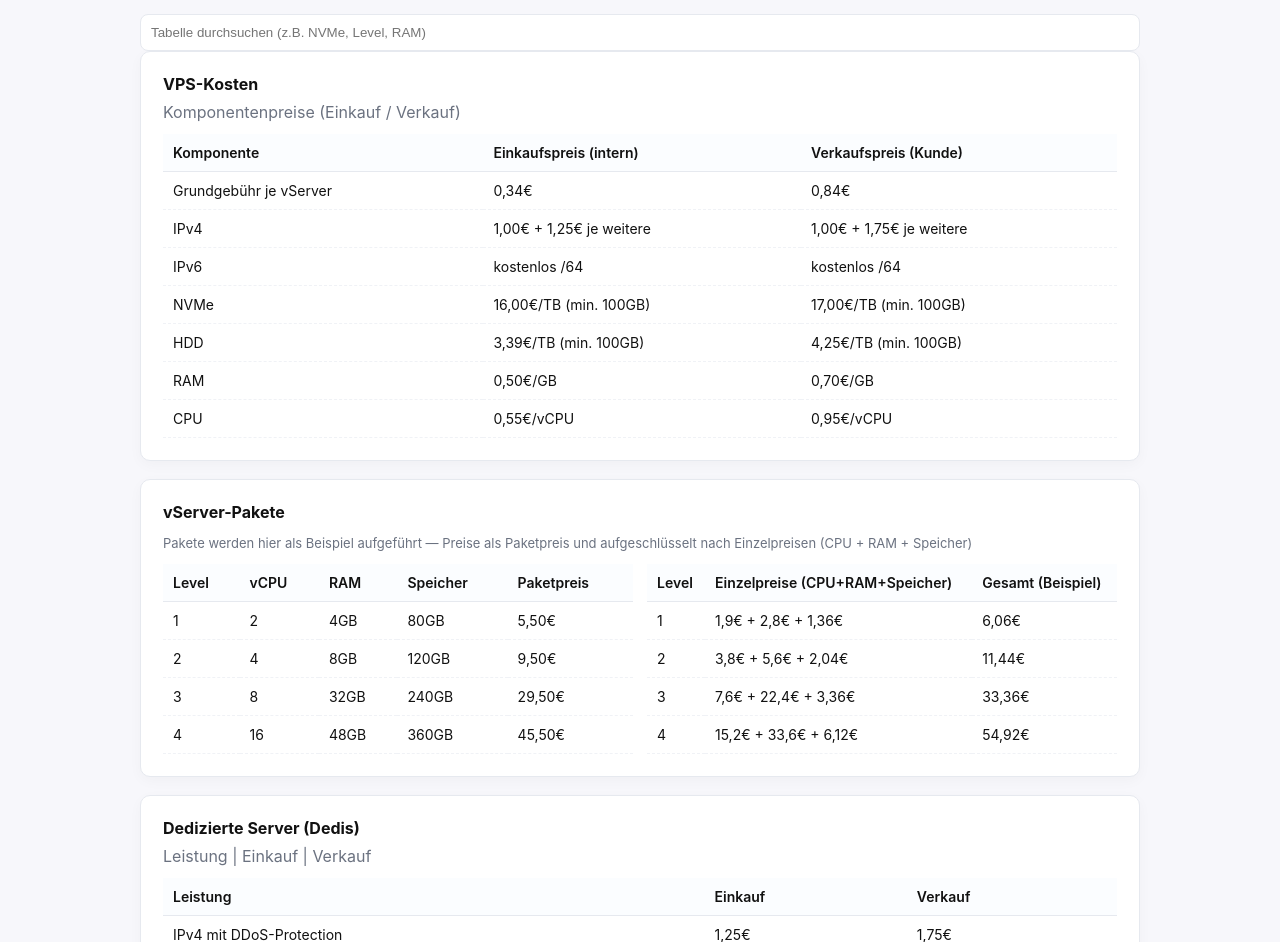
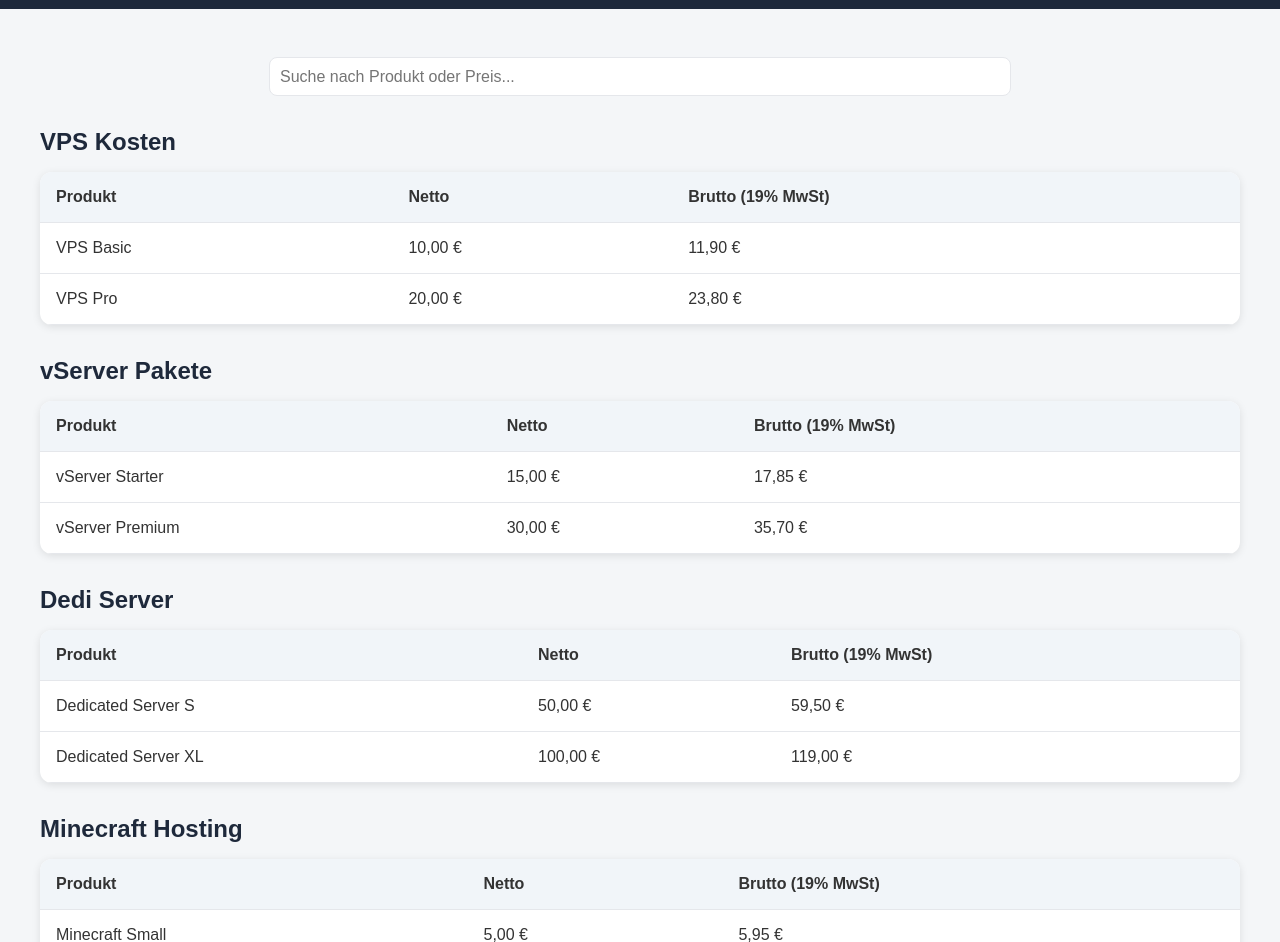
Before and after one commit to Asuna8911/asuna8911.github.io, a plain HTML site: page index.html in a window 1280 px wide. Shown: the part 76-1018 px from the top of the page. Drawn offline with Linux system fonts and the light colour scheme.

Commit message:
Update index.html

```diff
--- a/index.html
+++ b/index.html
@@ -1,168 +1,286 @@
-<!doctype html>
+<!DOCTYPE html>
 <html lang="de">
 <head>
-  <meta charset="utf-8">
-  <meta name="viewport" content="width=device-width,initial-scale=1">
-  <title>Preistabelle Zusammenfassung</title>
+  <meta charset="UTF-8">
+  <meta name="viewport" content="width=device-width, initial-scale=1.0">
+  <title>Preisliste</title>
   <style>
-    :root{--bg:#f7f7fb;--card:#fff;--accent:#0b76ef;--muted:#6b7280;--border:#e6e9ef}
-    *{box-sizing:border-box}
-    body{font-family:Inter, Roboto, "Helvetica Neue", Arial, sans-serif;background:var(--bg);color:#111;margin:0;padding:32px}
-    .container{max-width:1000px;margin:0 auto}
-    header{display:flex;align-items:flex-end;justify-content:space-between;margin-bottom:18px}
-    h1{font-size:20px;margin:0}
-    .subtitle{color:var(--muted);font-size:13px}
+    :root {
+      --bg: #f4f6f8;
+      --text: #333;
+      --header-bg: #1e293b;
+      --header-text: #fff;
+      --table-bg: #fff;
+      --table-head-bg: #f1f5f9;
+      --table-border: #e5e7eb;
+      --hover-bg: #f9fafb;
+    }
 
-    .card{background:var(--card);border:1px solid var(--border);border-radius:10px;padding:22px;margin-bottom:18px;box-shadow:0 4px 14px rgba(12,18,31,0.03)}
-    h2{margin:0 0 8px 0;font-size:16px}
-    p.lead{color:var(--muted);margin-top:0;margin-bottom:12px}
+    body.dark-mode {
+      --bg: #0f172a;
+      --text: #e2e8f0;
+      --header-bg: #334155;
+      --header-text: #f8fafc;
+      --table-bg: #1e293b;
+      --table-head-bg: #334155;
+      --table-border: #475569;
+      --hover-bg: #273549;
+    }
 
-    table{width:100%;border-collapse:collapse;font-size:14px}
-    thead th{background:#fbfdff;text-align:left;padding:10px;border-bottom:1px solid var(--border);font-weight:600}
-    tbody td{padding:10px;border-bottom:1px dashed #f0f2f6}
-    .small{font-size:13px;color:var(--muted)}
+    body {
+      font-family: Arial, sans-serif;
+      margin: 0;
+      padding: 0;
+      background: var(--bg);
+      color: var(--text);
+      transition: background 0.3s, color 0.3s;
+    }
 
-    .grid{display:grid;grid-template-columns:repeat(2,1fr);gap:14px}
-    @media (max-width:780px){.grid{grid-template-columns:1fr}}
+    header {
+      background: var(--header-bg);
+      color: var(--header-text);
+      padding: 1.5rem;
+      text-align: center;
+      position: relative;
+    }
 
-    /* Highlight boxes for package summary */
-    .pkg{display:flex;gap:12px;align-items:center}
-    .pkg .dot{width:44px;height:44px;border-radius:8px;background:linear-gradient(180deg,#f3f8ff,#e9f2ff);display:flex;align-items:center;justify-content:center;color:var(--accent);font-weight:700}
+    header h1 {
+      margin: 0;
+      font-size: 2rem;
+    }
 
-    .controls{display:flex;gap:10px;align-items:center;margin-bottom:12px}
-    .search{flex:1}
-    input[type=search]{width:100%;padding:10px;border-radius:8px;border:1px solid var(--border);background:#fff}
+    .toggle-btn {
+      position: absolute;
+      top: 1rem;
+      right: 1rem;
+      background: transparent;
+      border: 2px solid var(--header-text);
+      color: var(--header-text);
+      padding: 0.5rem 1rem;
+      border-radius: 8px;
+      cursor: pointer;
+      font-size: 0.9rem;
+      transition: background 0.3s, color 0.3s;
+    }
 
-    footer{color:var(--muted);font-size:13px;margin-top:10px}
+    .toggle-btn:hover {
+      background: var(--header-text);
+      color: var(--header-bg);
+    }
+
+    .container {
+      max-width: 1200px;
+      margin: 2rem auto;
+      padding: 1rem;
+    }
+
+    .search-box {
+      margin-bottom: 1.5rem;
+      text-align: center;
+    }
+
+    .search-box input {
+      width: 60%;
+      padding: 0.6rem;
+      border-radius: 8px;
+      border: 1px solid var(--table-border);
+      font-size: 1rem;
+      background: var(--table-bg);
+      color: var(--text);
+    }
+
+    table {
+      width: 100%;
+      border-collapse: collapse;
+      background: var(--table-bg);
+      border-radius: 12px;
+      overflow: hidden;
+      box-shadow: 0 2px 8px rgba(0,0,0,0.1);
+      margin-bottom: 2rem;
+      transition: background 0.3s;
+    }
+
+    th, td {
+      padding: 1rem;
+      text-align: left;
+      border-bottom: 1px solid var(--table-border);
+    }
+
+    th {
+      background: var(--table-head-bg);
+      font-weight: bold;
+    }
+
+    tr:hover td {
+      background: var(--hover-bg);
+    }
+
+    h2 {
+      margin: 2rem 0 1rem;
+      font-size: 1.5rem;
+      color: var(--header-bg);
+    }
+
+    body.dark-mode h2 {
+      color: var(--header-text);
+    }
+
+    @media (max-width: 768px) {
+      .search-box input {
+        width: 100%;
+      }
+      th, td {
+        padding: 0.8rem;
+        font-size: 0.9rem;
+      }
+    }
   </style>
 </head>
 <body>
-  <div class="container">
   <header>
-      <div>
-        <h1>Preistabelle — Zusammenfassung</h1>
-        <div class="subtitle">Übersicht der VPS- &amp; Serverpreise</div>
-      </div>
-      <div class="small">Stand: unverifiziert — bitte im Produktivbetrieb prüfen</div>
+    <h1>Preisliste</h1>
+    <button class="toggle-btn" onclick="toggleMode()">Dark Mode</button>
   </header>
 
-    <section class="card" id="vps-kosten">
-      <h2>VPS-Kosten</h2>
-      <p class="lead">Komponentenpreise (Einkauf / Verkauf)</p>
-      <table aria-describedby="vps-kosten">
+  <div class="container">
+    <div class="search-box">
+      <input type="text" id="search" placeholder="Suche nach Produkt oder Preis...">
+    </div>
+
+    <h2>VPS Kosten</h2>
+    <table>
       <thead>
         <tr>
-            <th>Komponente</th>
-            <th>Einkaufspreis (intern)</th>
-            <th>Verkaufspreis (Kunde)</th>
+          <th>Produkt</th>
+          <th>Netto</th>
+          <th>Brutto (19% MwSt)</th>
         </tr>
       </thead>
       <tbody>
-          <tr><td>Grundgebühr je vServer</td><td>0,34€</td><td>0,84€</td></tr>
-          <tr><td>IPv4</td><td>1,00€ + 1,25€ je weitere</td><td>1,00€ + 1,75€ je weitere</td></tr>
-          <tr><td>IPv6</td><td>kostenlos /64</td><td>kostenlos /64</td></tr>
-          <tr><td>NVMe</td><td>16,00€/TB (min. 100GB)</td><td>17,00€/TB (min. 100GB)</td></tr>
-          <tr><td>HDD</td><td>3,39€/TB (min. 100GB)</td><td>4,25€/TB (min. 100GB)</td></tr>
-          <tr><td>RAM</td><td>0,50€/GB</td><td>0,70€/GB</td></tr>
-          <tr><td>CPU</td><td>0,55€/vCPU</td><td>0,95€/vCPU</td></tr>
+        <tr>
+          <td>VPS Basic</td>
+          <td>10,00 €</td>
+          <td>11,90 €</td>
+        </tr>
+        <tr>
+          <td>VPS Pro</td>
+          <td>20,00 €</td>
+          <td>23,80 €</td>
+        </tr>
       </tbody>
     </table>
-    </section>
 
-    <section class="card" id="vserver-pakete">
-      <h2>vServer-Pakete</h2>
-      <p class="small">Pakete werden hier als Beispiel aufgeführt — Preise als Paketpreis und aufgeschlüsselt nach Einzelpreisen (CPU + RAM + Speicher)</p>
-
-      <div class="grid">
-        <div>
+    <h2>vServer Pakete</h2>
     <table>
       <thead>
-              <tr><th>Level</th><th>vCPU</th><th>RAM</th><th>Speicher</th><th>Paketpreis</th></tr>
+        <tr>
+          <th>Produkt</th>
+          <th>Netto</th>
+          <th>Brutto (19% MwSt)</th>
+        </tr>
       </thead>
       <tbody>
-              <tr><td>1</td><td>2</td><td>4GB</td><td>80GB</td><td>5,50€</td></tr>
-              <tr><td>2</td><td>4</td><td>8GB</td><td>120GB</td><td>9,50€</td></tr>
-              <tr><td>3</td><td>8</td><td>32GB</td><td>240GB</td><td>29,50€</td></tr>
-              <tr><td>4</td><td>16</td><td>48GB</td><td>360GB</td><td>45,50€</td></tr>
+        <tr>
+          <td>vServer Starter</td>
+          <td>15,00 €</td>
+          <td>17,85 €</td>
+        </tr>
+        <tr>
+          <td>vServer Premium</td>
+          <td>30,00 €</td>
+          <td>35,70 €</td>
+        </tr>
+      </tbody>
+    </table>
+
+    <h2>Dedi Server</h2>
+    <table>
+      <thead>
+        <tr>
+          <th>Produkt</th>
+          <th>Netto</th>
+          <th>Brutto (19% MwSt)</th>
+        </tr>
+      </thead>
+      <tbody>
+        <tr>
+          <td>Dedicated Server S</td>
+          <td>50,00 €</td>
+          <td>59,50 €</td>
+        </tr>
+        <tr>
+          <td>Dedicated Server XL</td>
+          <td>100,00 €</td>
+          <td>119,00 €</td>
+        </tr>
+      </tbody>
+    </table>
+
+    <h2>Minecraft Hosting</h2>
+    <table>
+      <thead>
+        <tr>
+          <th>Produkt</th>
+          <th>Netto</th>
+          <th>Brutto (19% MwSt)</th>
+        </tr>
+      </thead>
+      <tbody>
+        <tr>
+          <td>Minecraft Small</td>
+          <td>5,00 €</td>
+          <td>5,95 €</td>
+        </tr>
+        <tr>
+          <td>Minecraft Large</td>
+          <td>15,00 €</td>
+          <td>17,85 €</td>
+        </tr>
+      </tbody>
+    </table>
+
+    <h2>Custom Server</h2>
+    <table>
+      <thead>
+        <tr>
+          <th>Produkt</th>
+          <th>Netto</th>
+          <th>Brutto (19% MwSt)</th>
+        </tr>
+      </thead>
+      <tbody>
+        <tr>
+          <td>Custom Build</td>
+          <td>nach Anfrage</td>
+          <td>nach Anfrage</td>
+        </tr>
       </tbody>
     </table>
   </div>
-        <div>
-          <table>
-            <thead>
-              <tr><th>Level</th><th>Einzelpreise (CPU+RAM+Speicher)</th><th>Gesamt (Beispiel)</th></tr>
-            </thead>
-            <tbody>
-              <tr><td>1</td><td>1,9€ + 2,8€ + 1,36€</td><td>6,06€</td></tr>
-              <tr><td>2</td><td>3,8€ + 5,6€ + 2,04€</td><td>11,44€</td></tr>
-              <tr><td>3</td><td>7,6€ + 22,4€ + 3,36€</td><td>33,36€</td></tr>
-              <tr><td>4</td><td>15,2€ + 33,6€ + 6,12€</td><td>54,92€</td></tr>
-            </tbody>
-          </table>
-        </div>
-      </div>
-    </section>
-
-    <section class="card" id="dedis">
-      <h2>Dedizierte Server (Dedis)</h2>
-      <p class="lead">Leistung | Einkauf | Verkauf</p>
-      <table>
-        <thead><tr><th>Leistung</th><th>Einkauf</th><th>Verkauf</th></tr></thead>
-        <tbody>
-          <tr><td>IPv4 mit DDoS-Protection</td><td>1,25€</td><td>1,75€</td></tr>
-        </tbody>
-      </table>
-    </section>
-
-    <section class="card" id="minecraft-hosting">
-      <h2>Minecraft-Hosting <span class="small">(*ew = erweiterbar)</span></h2>
-      <table>
-        <thead>
-          <tr><th>Level</th><th>RAM</th><th>Speicher</th><th>DB / Backups</th><th>Preis (gesamt)</th></tr>
-        </thead>
-        <tbody>
-          <tr><td>Free (6 Monate)</td><td>4GB</td><td>10GB</td><td>1 | 5</td><td>7€</td></tr>
-          <tr><td>Level 1</td><td>4GB</td><td>20GB + *ew</td><td>5 | 5</td><td>9€</td></tr>
-          <tr><td>Level 2</td><td>8GB</td><td>30GB + *ew</td><td>10 | 10</td><td>16,5€</td></tr>
-          <tr><td>Level 3</td><td>16GB</td><td>40GB + *ew</td><td>10 | 10</td><td>30€</td></tr>
-          <tr><td>Custom</td><td>—</td><td>1,50€/10GB</td><td>—</td><td>—</td></tr>
-        </tbody>
-      </table>
-    </section>
-
-    <section class="card" id="custom-server">
-      <h2>Custom-Server Hosting</h2>
-      <p class="small">Typ | CPU | Speicher | RAM</p>
-      <table>
-        <thead><tr><th>Typ</th><th>CPU</th><th>Speicher</th><th>RAM</th></tr></thead>
-        <tbody>
-          <tr><td>Intel (Low)</td><td>1,50€/CPU</td><td>1,50€/10GB</td><td>1,50€/GB</td></tr>
-          <tr><td>AMD (High)</td><td>2,00€/CPU</td><td>2,00€/10GB</td><td>2,00€/GB</td></tr>
-        </tbody>
-      </table>
-    </section>
-
-    <footer class="small">Hinweis: Dies ist eine visuelle Umsetzung der bereitgestellten Preisliste. Werte sollten vor Veröffentlichung in Produktivsystemen verifiziert werden.</footer>
-  </div>
 
   <script>
-    // kleines JS: Suche über Tabelleninhalte
-    (function(){
-      const input = document.createElement('input');
-      input.type = 'search';
-      input.placeholder = 'Tabelle durchsuchen (z.B. NVMe, Level, RAM)';
-      input.className = 'search';
-      document.querySelector('.container').insertBefore(input, document.querySelector('#vps-kosten'));
+    // Suche
+    const searchInput = document.getElementById("search");
+    searchInput.addEventListener("keyup", function () {
+      const filter = searchInput.value.toLowerCase();
+      const rows = document.querySelectorAll("table tbody tr");
 
-      input.addEventListener('input', ()=>{
-        const q = input.value.trim().toLowerCase();
-        document.querySelectorAll('section.card').forEach(section=>{
-          if(!q){section.style.display='block';return}
-          const text = section.innerText.toLowerCase();
-          section.style.display = text.indexOf(q) !== -1 ? 'block' : 'none';
+      rows.forEach(row => {
+        const text = row.textContent.toLowerCase();
+        row.style.display = text.includes(filter) ? "" : "none";
       });
     });
-    })();
+
+    // Dark/Light Mode Umschalten
+    function toggleMode() {
+      document.body.classList.toggle("dark-mode");
+      const btn = document.querySelector(".toggle-btn");
+      if (document.body.classList.contains("dark-mode")) {
+        btn.textContent = "Light Mode";
+      } else {
+        btn.textContent = "Dark Mode";
+      }
+    }
   </script>
 </body>
 </html>
```
Lines whose indentation alone changed are shown as unchanged.
